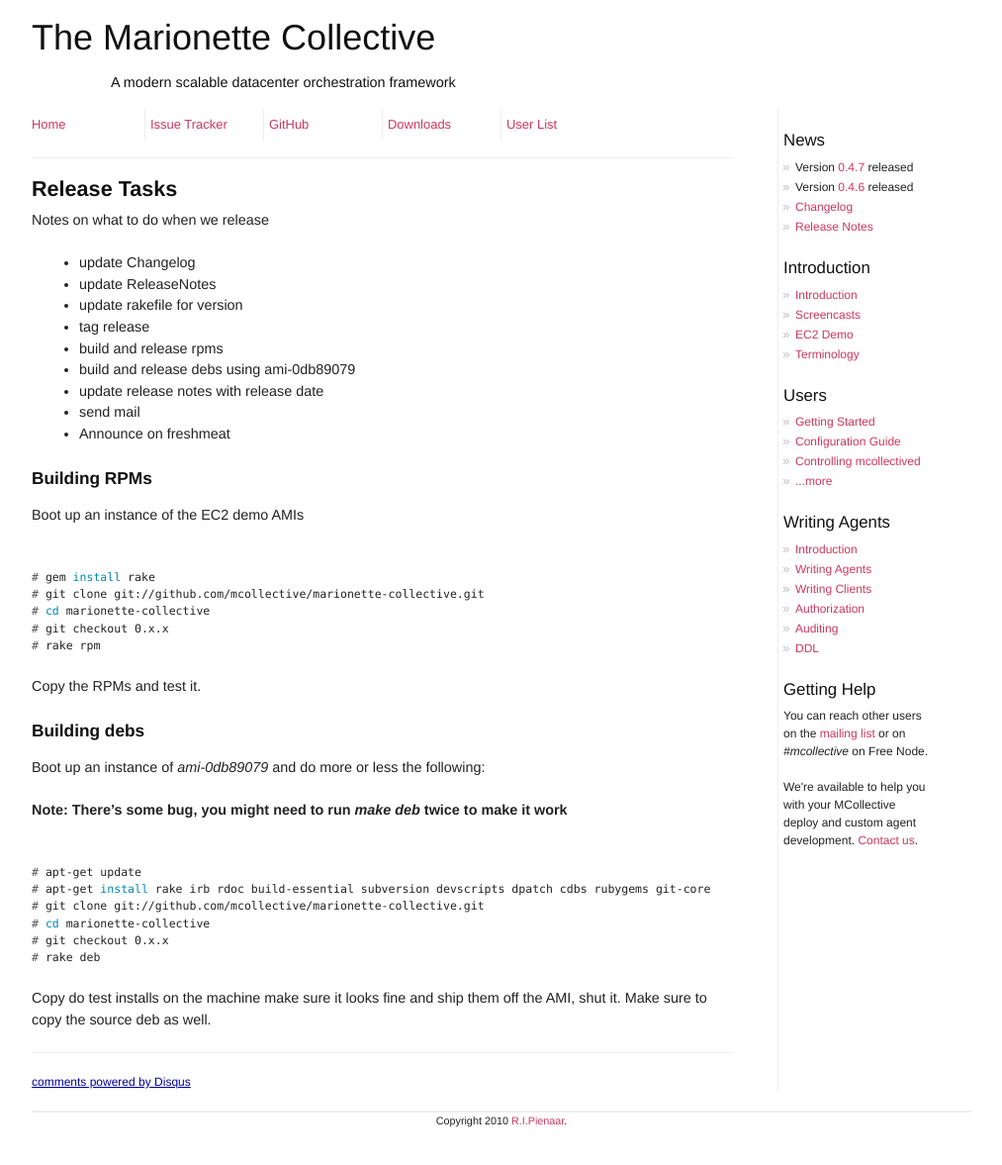
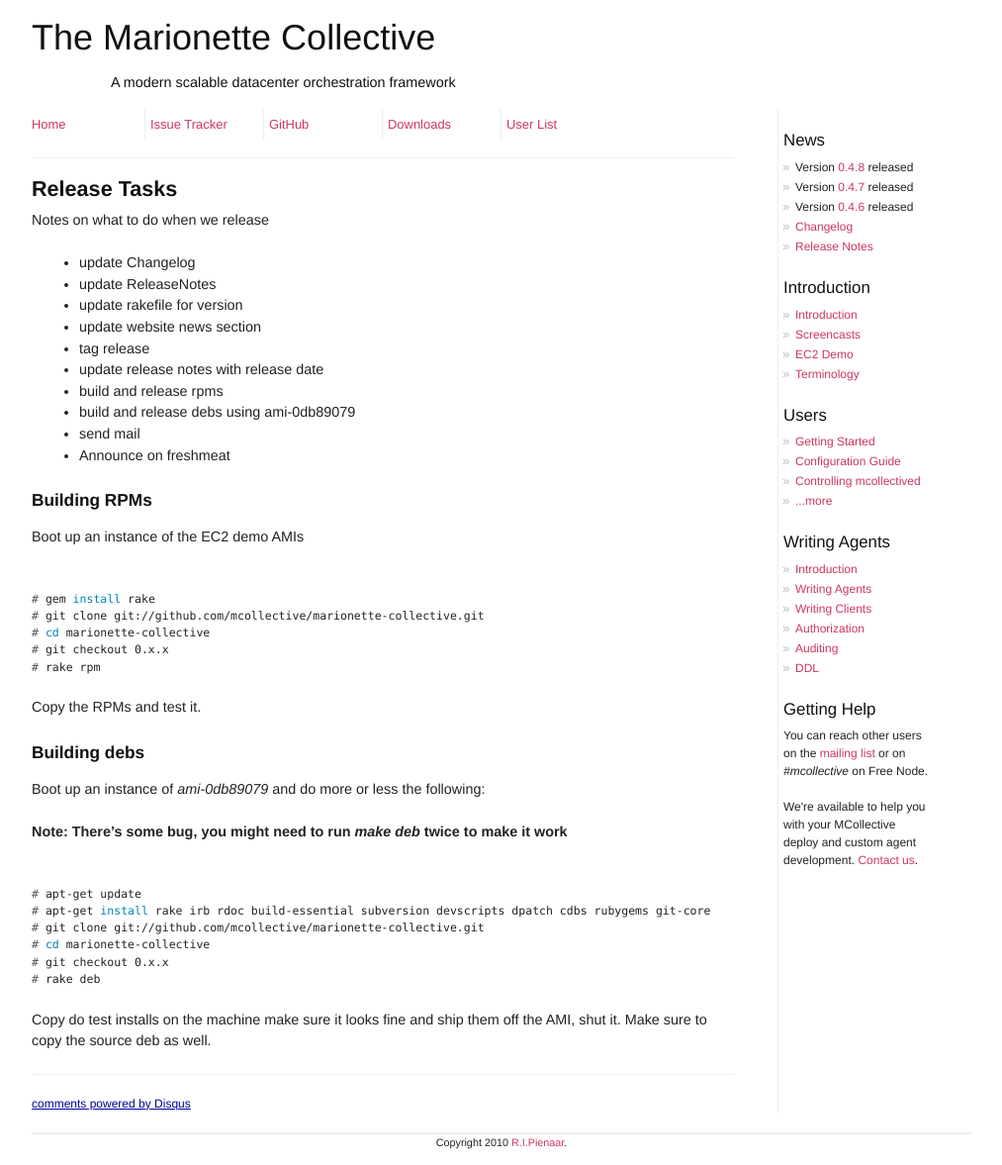
Before and after one commit to choria-legacy/marionette-collective, a Jekyll site: the page built from website/reference/development/releasetasks.md, in a window 1280 px wide. Shown: the whole page at 99% size, without its empty margins (133-1146 px from the left). Built offline with Jekyll 4.4.1, drawn with Linux system fonts in a browser that asks for light colours; comment, search, counter and statistics services are not loaded; before the commit the page ends 1155 px from its top, so only the background shows below that.

Commit message:
Add 0.4.8 news and missing link to BDD
Signed-off-by: R.I.Pienaar <rip@devco.net>

```diff
--- a/website/_includes/news.html
+++ b/website/_includes/news.html
@@ -1,5 +1,6 @@
 <h3>News</h3>
 <ul>
+	<li>Version <a href="/releasenotes.html#0_4_8">0.4.8</a> released</li>
 	<li>Version <a href="/releasenotes.html#0_4_7">0.4.7</a> released</li>
 	<li>Version <a href="/releasenotes.html#0_4_6">0.4.6</a> released</li>
 	<li><a href="/changelog.html">Changelog</a></li>
--- a/website/reference/development/releasetasks.md
+++ b/website/reference/development/releasetasks.md
@@ -11,10 +11,11 @@
  * update Changelog
  * update ReleaseNotes
  * update rakefile for version
+ * update website news section
  * tag release
+ * update release notes with release date
  * build and release rpms
  * build and release debs using ami-0db89079
- * update release notes with release date
  * send mail
  * Announce on freshmeat
 
```
Also changed, not shown: website/reference/index.md (+1 -0 lines).
